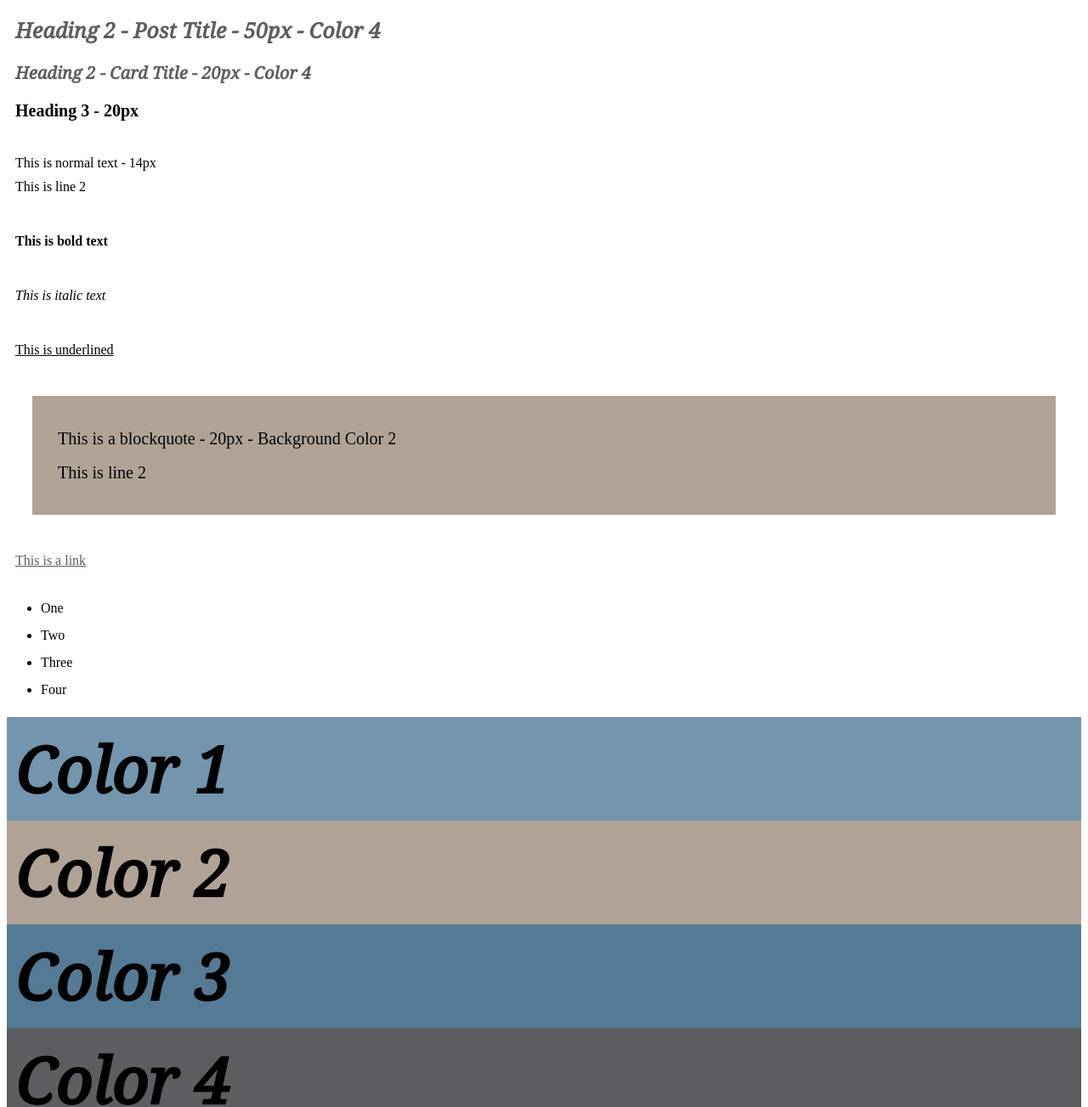
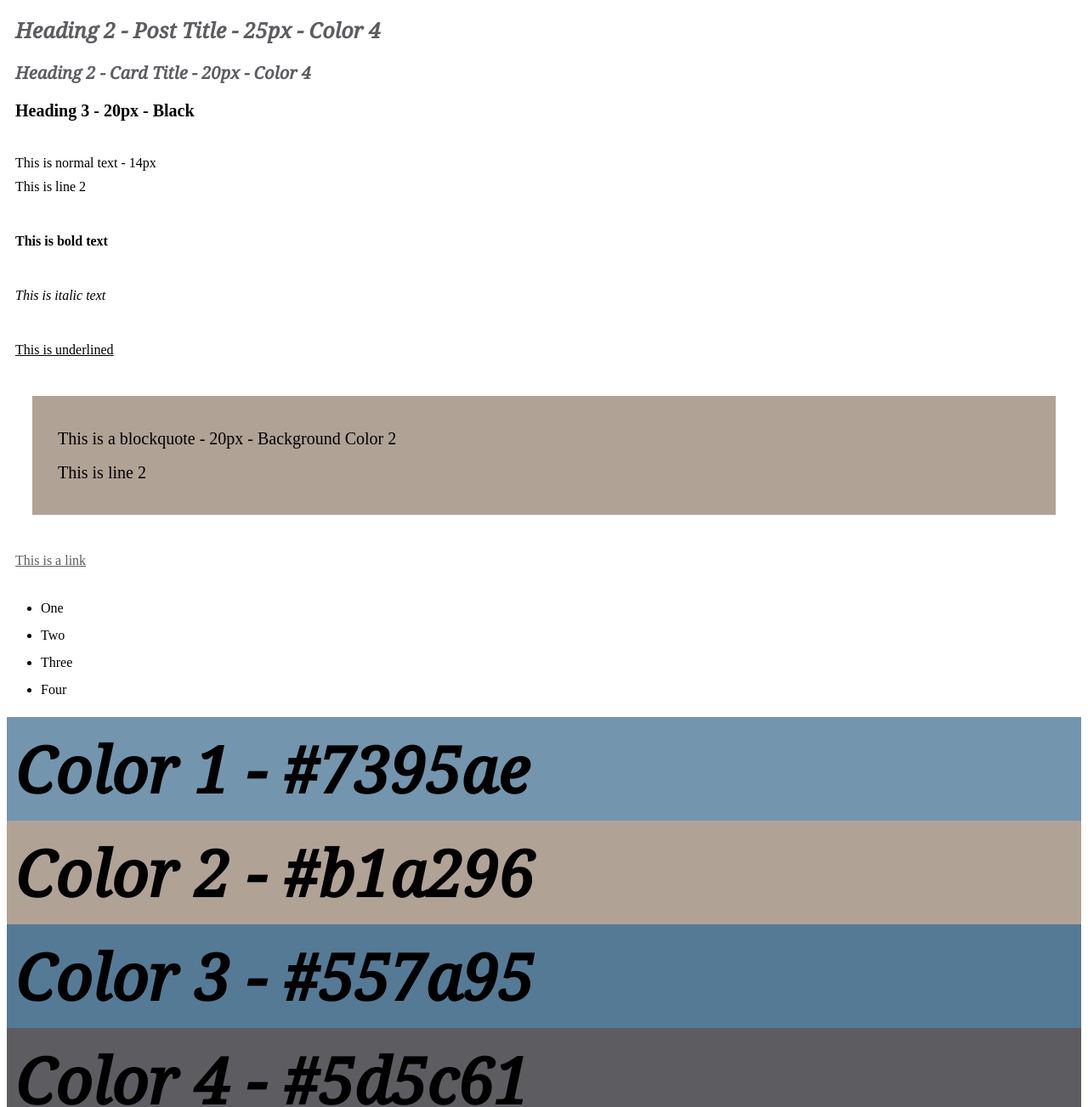
Before and after one commit to zlogikon/fend-project1-blog, a plain HTML site: page design-system/design-system.html in a window 1280 px wide. Shown: the part 494-1797 px from the top of the page at 85% size. Drawn offline with Linux system fonts and the light colour scheme.

Commit message:
Update design system

```diff
--- a/design-system/design-system.html
+++ b/design-system/design-system.html
@@ -26,19 +26,16 @@
 
 
     <h1 class="design">Heading 1 - 75px - White</h1>
-    <h2>Heading 2 - Post Title - 50px - Color 4</h2>
+    <h2>Heading 2 - Post Title - 25px - Color 4</h2>
     <h2 class="card-title">Heading 2 - Card Title - 20px - Color 4</h2>
-    <h3>Heading 3 - 20px</h3>
+    <h3>Heading 3 - 20px - Black</h3>
 
     <p>This is normal text - 14px<br>This is line 2</p>
     <p class="btext">This is bold text</p>
     <p class="itext">This is italic text</p>
     <p class="under">This is underlined</p>
 
-
-
-
- <blockquote>This is a blockquote - 20px - Background Color 2<br>This is line 2</blockquote>
+    <blockquote>This is a blockquote - 20px - Background Color 2<br>This is line 2</blockquote>
 
 
 
@@ -51,10 +48,10 @@
       <li>Four</li>
     </ul>
 
-    <h1 class="color1 design">Color 1</h1>
-    <h1 class="color2 design">Color 2</h1>
-    <h1 class="color3 design">Color 3</h1>
-    <h1 class="color4 design">Color 4</h1>
+    <h1 class="color1 design">Color 1 - #7395ae</h1>
+    <h1 class="color2 design">Color 2 - #b1a296</h1>
+    <h1 class="color3 design">Color 3 - #557a95</h1>
+    <h1 class="color4 design">Color 4 - #5d5c61</h1>
 
     <a href="#" class="button">Link Button</a>
 
```
